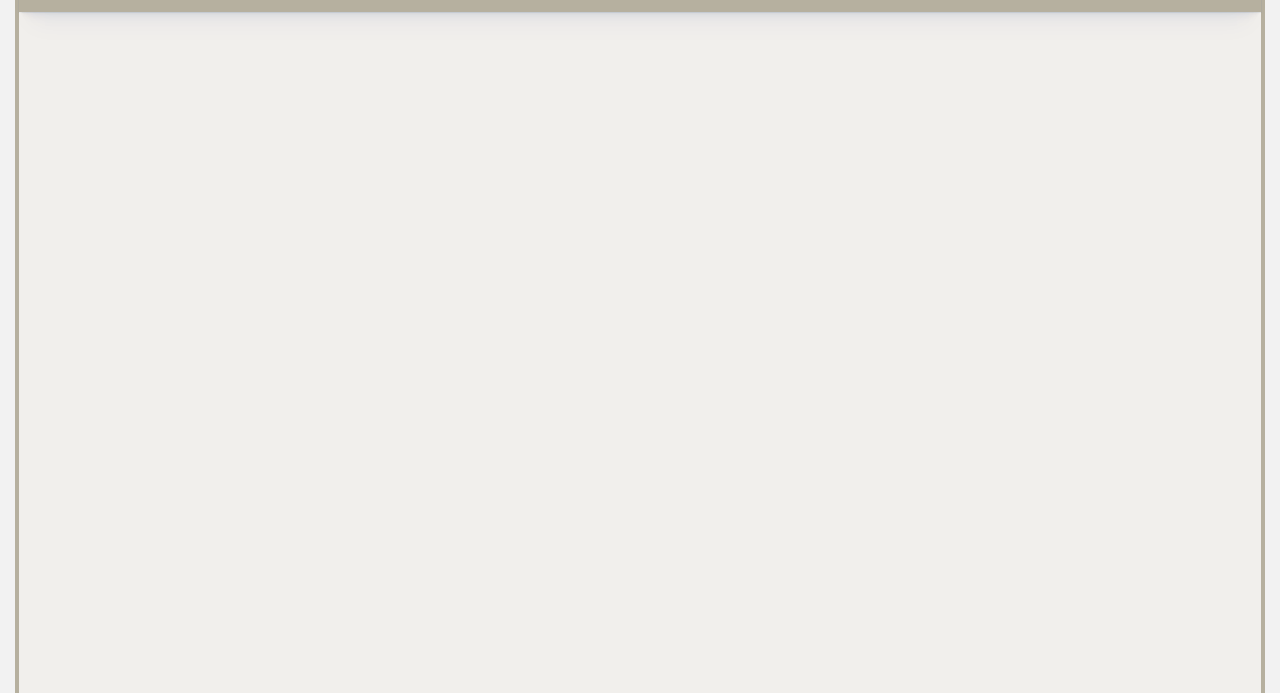
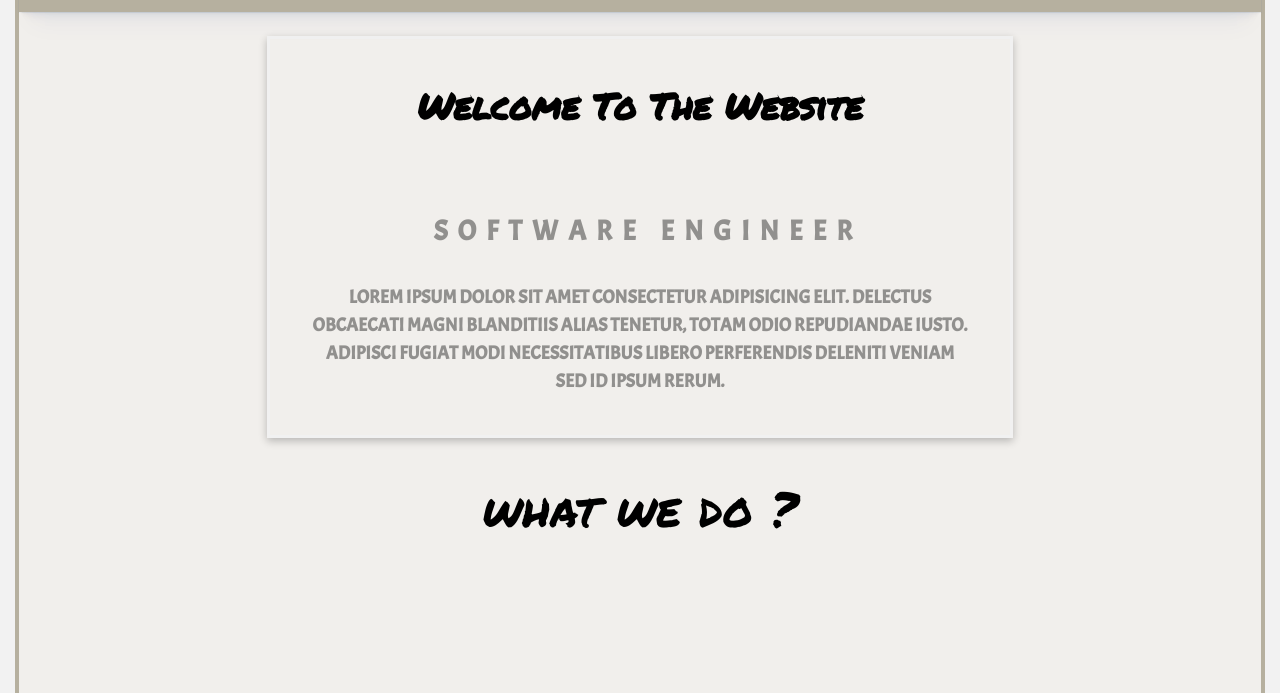
Before and after one commit to Seyedehnesahosseinii2007/portfolio-FarNes, a website: page src/index.html in a window 1280 px wide. Shown: the part 107-800 px from the top of the page. Drawn offline with Linux system fonts and the light colour scheme.

Commit message:
what we do

```diff
--- a/src/index.html
+++ b/src/index.html
@@ -44,6 +44,47 @@
         </header>
         <!-- end header  -->
 
+        <!-- start the text animation -->
+        <section class="animation-text-title">
+
+            <main class="container">
+                <h2 class="welcome capitalize text-black font-['Permanent_Marker',cursive]">welcome to the website</h2>
+                <div class="bg-img"></div>
+                <section class="animation">
+                    <div class="first">
+                        <div>design your website</div>
+                    </div>
+                    <div class="second">
+                        <div>Web Developer</div>
+                    </div>
+                    <div class="third">
+                        <div>Software Engineer</div>
+                    </div>
+                </section>
+                <p>Lorem ipsum dolor sit amet consectetur adipisicing elit. Delectus obcaecati magni blanditiis alias
+                    tenetur, totam odio repudiandae iusto. Adipisci fugiat modi necessitatibus libero perferendis
+                    deleniti veniam sed id ipsum rerum.</p>
+            </main>
+        </section>
+
+        <!-- end the text animation -->
+        <!-- title for what we do -->
+        <h3 class="text-center w-full mt-18 text-5xl  font-['Permanent_Marker',cursive] what-we-do">what we do ?</h3>
+        <!-- start what we do  -->
+        <div class="texts-for-what-we-do mt-32 flex w-full h-[40rem] justify-center items-center gap-28 flex-col">
+            <!-- each section -->
+            <section id="text-one">
+               <span class="the-text bg-[#E2DDB4] p-10 text-3xl font-['Acme',sans-serif] rounded-[50%]">design your website</span>
+            </section>
+            <!-- each section -->
+
+            <section id="text-two"><span class="the-text bg-[#E2DDB4] p-10 text-3xl font-['Acme',sans-serif] rounded-[50%]">web searching</span></section>
+            <!-- each section -->
+
+            <section id="text-three"><span class="the-text bg-[#E2DDB4] p-10 text-3xl font-['Acme',sans-serif] rounded-[50%]">develope your website</span></section>
+
+        </div>
+        <!-- end what we do  -->
     </div>
 
 
--- a/src/style/index.css
+++ b/src/style/index.css
@@ -38,6 +38,7 @@ header {
     color: white;
     position: sticky;
     top: -10px;
+    z-index: 1000;
     font-size: 24px;
     box-shadow: rgba(14, 63, 126, 0.04) 0px 0px 0px 1px, rgba(42, 51, 69, 0.04) 0px 1px 1px -0.5px, rgba(42, 51, 70, 0.04) 0px 3px 3px -1.5px, rgba(42, 51, 70, 0.04) 0px 6px 6px -3px, rgba(14, 63, 126, 0.04) 0px 12px 12px -6px, rgba(14, 63, 126, 0.04) 0px 24px 24px -12px;
 }
@@ -112,3 +113,183 @@ ul {
 ::-webkit-scrollbar-thumb:hover {
     background: #555;
 }
+
+@import url('https://fonts.googleapis.com/css?family=Roboto:700');
+
+/* the container for main text */
+
+.container {
+    color: rgba(0, 0, 0, 0.397);
+    margin-top: 50px;
+    text-transform: uppercase;
+    height: auto;
+    display: flex;
+    align-items: center;
+    justify-content: center;
+    opacity: 0;
+    transform: translateY(-20px);
+    animation: fadeInUp 0.5s forwards;
+    animation-delay: 1s;
+    display: flex;
+    justify-content: center;
+    gap: 20px;
+    align-items: center;
+    flex-direction: column;
+    font-weight: bold;
+    border: 3px solid #f1f1f1;
+
+    width: 60%;
+    padding: 40px;
+    text-align: center;
+    box-shadow: rgba(0, 0, 0, 0.24) 0px 3px 8px;
+    text-align: center;
+}
+
+
+
+.animation {
+    height: 90px;
+    overflow: hidden;
+    margin-left: 1rem;
+}
+
+.animation>div>div {
+    padding: 0.25rem 0.75rem;
+    height: 4rem;
+    margin-bottom: 2.81rem;
+    display: inline-block;
+}
+
+.animation div:first-child {
+    animation: text-animation 8s infinite;
+}
+
+/* the text animation */
+.first div {
+    letter-spacing: 10px;
+    font-size: 21pt;
+}
+
+.second div {
+    letter-spacing: 10px;
+    font-size: 21pt;
+}
+
+.third div {
+    letter-spacing: 10px;
+    font-size: 21pt;
+}
+
+@keyframes text-animation {
+    0% {
+        margin-top: 0;
+    }
+
+    10% {
+        margin-top: 0;
+    }
+
+    20% {
+        margin-top: -5.62rem;
+    }
+
+    30% {
+        margin-top: -5.62rem;
+    }
+
+    40% {
+        margin-top: -11.24rem;
+    }
+
+    60% {
+        margin-top: -11.24rem;
+    }
+
+    70% {
+        margin-top: -5.62rem;
+    }
+
+    80% {
+        margin-top: -5.62rem;
+    }
+
+    90% {
+        margin-top: 0;
+    }
+
+    100% {
+        margin-top: 0;
+    }
+}
+
+/* animation text for title  */
+.animation-text-title {
+    width: 100%;
+    height: 400px;
+    flex-direction: column;
+    display: flex;
+
+    justify-content: center;
+    align-items: center;
+    font-family: "Acme", sans-serif;
+    font-size: 14pt;
+    text-align: center;
+
+}
+
+/* the big container  */
+.welcome {
+    opacity: 0;
+    transform: translateY(-20px);
+    animation: fadeInUp 0.5s forwards;
+    animation-delay: 1s;
+    font-size: 27pt;
+    animation-delay: 1s;
+    color: black;
+}
+
+@keyframes fadeInUp {
+    to {
+        opacity: 1;
+        transform: translateY(0);
+    }
+}
+
+.what-we-do {
+    opacity: 0;
+    transform: translateY(20px);
+    animation: fadeInDown 2s forwards;
+    animation-delay: 2s;
+    color: black;
+}
+
+@keyframes fadeInDown {
+    to {
+        opacity: 1;
+        transform: translateY(0);
+    }
+}
+
+/* بخش دایره ای متن  */
+#text-one,
+#text-two,
+#text-three {
+    width: 70%;
+    height: min-content;
+
+}
+
+#text-one {
+    display: flex;
+    justify-content: flex-start;
+}
+
+#text-two {
+    display: flex;
+    justify-content: flex-end;
+}
+
+#text-three {
+    display: flex;
+    justify-content: flex-start;
+}
```
Also changed, not shown: src/dist/output.css.
